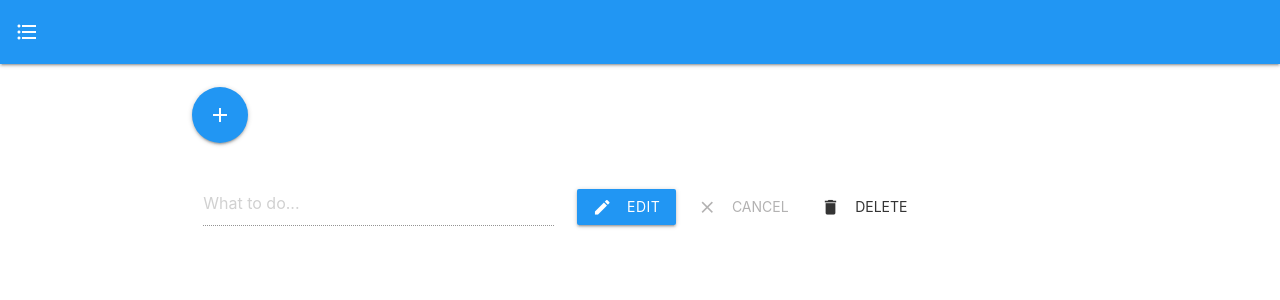
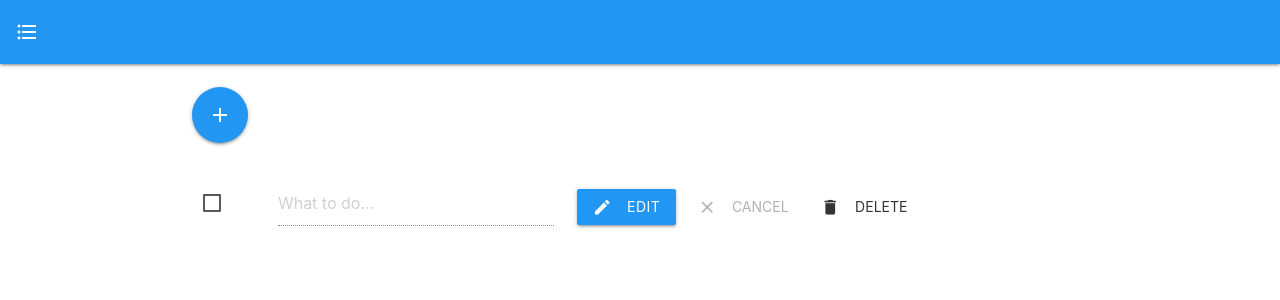
Before and after one commit to john29917958/To-Do, a React (Create React App) app in the folder react/to-do/: page / in a window 1280 px wide. Both pictures are taken after a click on the button "add". Shown: the top 300 px of the page. Built offline with nearby package versions, Linux system fonts and the light colour scheme.

Commit message:
Add checkbox at beginning of a to-do item

```diff
--- a/react/to-do/src/ToDo.js
+++ b/react/to-do/src/ToDo.js
@@ -50,11 +50,17 @@ class ToDo extends React.Component {
         let action = this.state.isEditing ? this.#applyChange.bind(this) : this.#beginEdit.bind(this);
 
         return (
-            <div className="row">
-                <div className="input-field col m5 s12">
+            <div className="row valign-wrapper">
+                <p className="col m1 s1">
+                    <label>
+                        <input type={"checkbox"} />
+                        <span></span>
+                    </label>
+                </p>
+                <div className="input-field col m4 s11">
                     <input id={this.props.id} type={"text"} value={this.state.text} placeholder={"What to do..."} disabled={!this.state.isEditing} readOnly={!this.state.isEditing} onChange={this.#onInputValChanged.bind(this)} onKeyDown={this.#handleKeyDown.bind(this)}></input>
                 </div>
-                <div className="col m7 s12" style={{ marginTop: "24px" }}>
+                <div className="col m7 s12">
                     <button className="btn waves-effect waves-light blue" style={{ marginRight: "5px" }} onClick={action}>
                         <i className="material-icons left">
                             {this.state.isEditing ? "check" : "create"}
```
